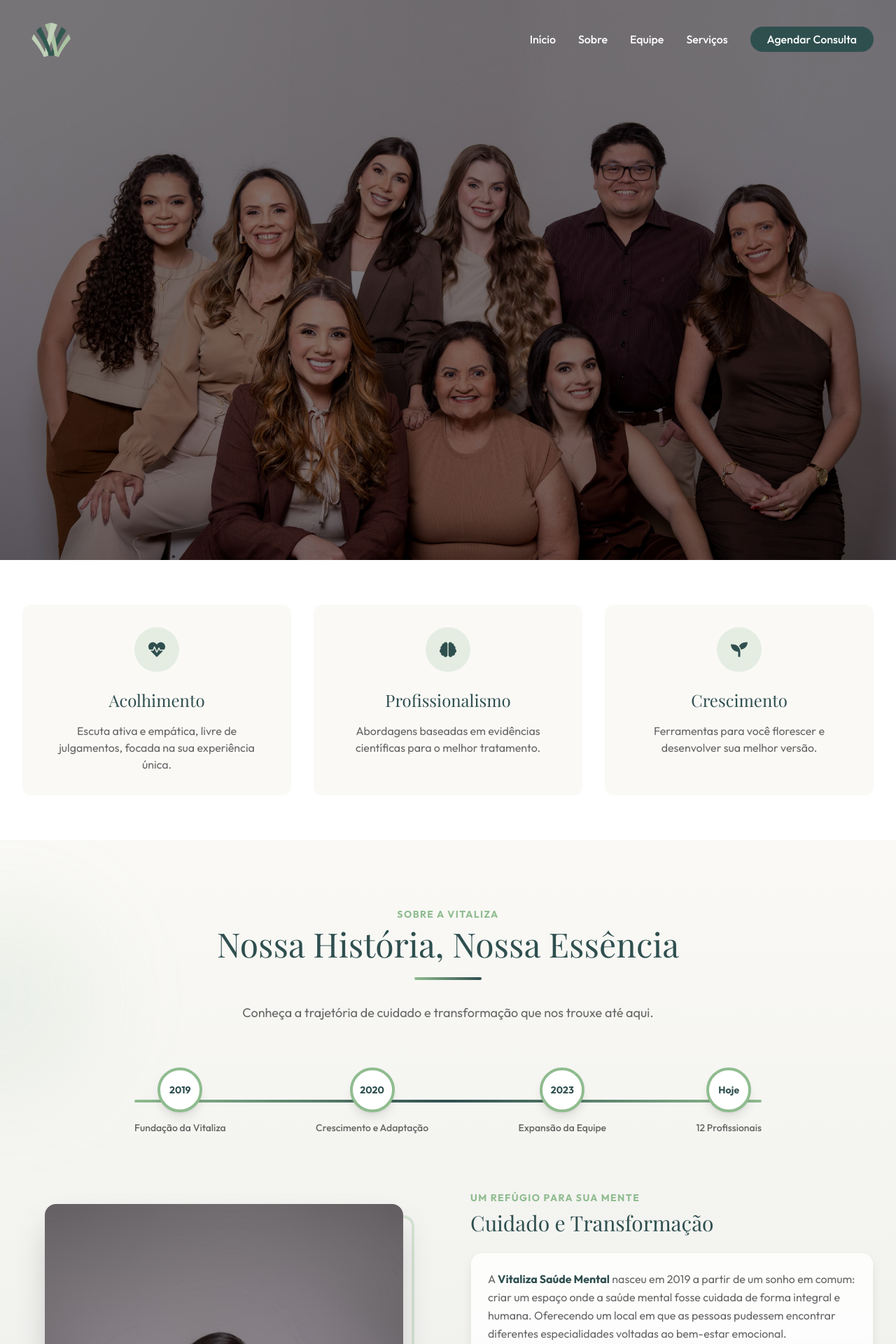
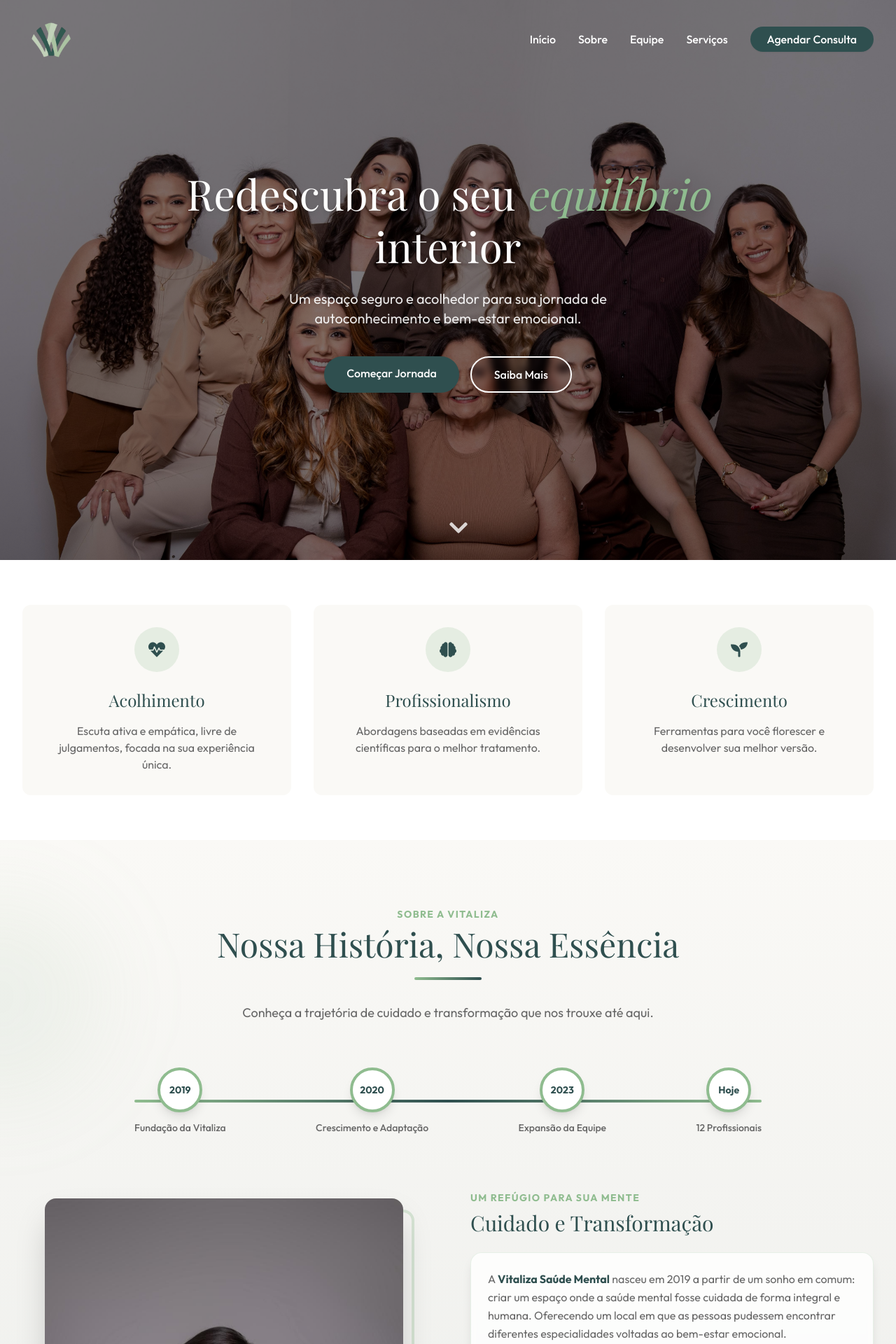
Before and after one commit to klsb122/vitaliza, a React (Vite) app: page / in a window 1280 px wide. Shown: the top 1920 px of the page at 70% size. Built offline with nearby package versions, Linux system fonts and the light colour scheme; the HTML template or start-up script is replaced by a standard one; a web font is replaced by a local one.

Commit message:
feat: Adiciona componentes de UI para as seções Hero, Sobre Nós, Serviços, Equipe e Contato, incluindo utilitário de animação de scroll.

```diff
--- a/src/components/AboutUs.tsx
+++ b/src/components/AboutUs.tsx
@@ -1,5 +1,6 @@
 import { FaHeart, FaUsers, FaLeaf, FaStar, FaCheck } from 'react-icons/fa';
 import novaFase from '../assets/fundadoras.jpeg';
+import ScrollAnimation from './ScrollAnimation';
 
 const AboutUs = () => {
   const highlights = [
@@ -47,6 +48,7 @@ const AboutUs = () => {
       <div className="container mx-auto px-4 md:px-8 relative z-10">
 
         {/* === PARTE 1: Header === */}
+        <ScrollAnimation direction="up">
           <div className="text-center max-w-3xl mx-auto mb-16">
             <span className="block text-sm font-bold tracking-widest text-secondary uppercase mb-2">
               Sobre a Vitaliza
@@ -59,9 +61,11 @@ const AboutUs = () => {
               Conheça a trajetória de cuidado e transformação que nos trouxe até aqui.
             </p>
           </div>
+        </ScrollAnimation>
 
         {/* Timeline Visual de Evolução */}
         <div className="max-w-4xl mx-auto mb-20">
+          <ScrollAnimation direction="up" delay={0.2}>
             <div className="flex flex-col md:flex-row items-center justify-between gap-8 relative">
               {/* Timeline line */}
               <div className="hidden md:block absolute top-1/2 left-0 right-0 h-1 bg-gradient-to-r from-secondary via-primary to-secondary rounded-full -translate-y-1/2"></div>
@@ -75,12 +79,14 @@ const AboutUs = () => {
                 </div>
               ))}
             </div>
+          </ScrollAnimation>
         </div>
 
         {/* === PARTE 2: Nossa História Completa === */}
         <div className="grid lg:grid-cols-2 gap-16 items-center mb-20">
           {/* Imagem */}
           <div className="order-2 lg:order-1">
+            <ScrollAnimation direction="right">
               <div className="relative max-w-lg mx-auto">
                 <img
                   src={novaFase}
@@ -90,10 +96,12 @@ const AboutUs = () => {
                 {/* Decorative frame */}
                 <div className="absolute -bottom-4 -right-4 w-full h-full border-4 border-secondary/30 rounded-2xl -z-10"></div>
               </div>
+            </ScrollAnimation>
           </div>
 
           {/* Texto Completo da História */}
           <div className="order-1 lg:order-2 space-y-6">
+            <ScrollAnimation direction="left">
               <div>
                 <span className="block text-sm font-bold tracking-widest text-secondary uppercase mb-2">
                   Um Refúgio Para Sua Mente
@@ -116,14 +124,14 @@ const AboutUs = () => {
               </div>
 
               {/* Quote/Missão */}
-            <div className="bg-gradient-to-r from-primary to-primary/80 rounded-2xl p-5 text-white shadow-lg">
+              <div className="bg-gradient-to-r from-primary to-primary/80 rounded-2xl p-5 text-white shadow-lg mt-6">
                 <p className="italic leading-relaxed">
                   "Seguimos em constante evolução, mantendo vivo o propósito que deu origem à Vitaliza: promover saúde mental, cuidado e qualidade de vida em todas as fases da vida."
                 </p>
               </div>
 
               {/* Diferenciais */}
-            <ul className="space-y-3 pt-2">
+              <ul className="space-y-3 pt-4">
                 {diferenciais.map((item, index) => (
                   <li key={index} className="flex items-center gap-3 font-medium text-text">
                     <span className="w-6 h-6 bg-secondary/20 rounded-full flex items-center justify-center">
@@ -133,15 +141,16 @@ const AboutUs = () => {
                   </li>
                 ))}
               </ul>
+            </ScrollAnimation>
           </div>
         </div>
 
         {/* === PARTE 3: Highlights/Cards === */}
         <div className="grid grid-cols-2 lg:grid-cols-4 gap-5">
           {highlights.map((item, index) => (
+            <ScrollAnimation key={index} direction="up" delay={index * 0.1}>
               <div
-              key={index}
-              className="bg-white rounded-2xl p-6 shadow-lg border border-secondary/10 hover:shadow-xl hover:-translate-y-1 transition-all duration-300 group text-center"
+                className="bg-white rounded-2xl p-6 shadow-lg border border-secondary/10 hover:shadow-xl hover:-translate-y-1 transition-all duration-300 group text-center h-full"
               >
                 <div className="w-14 h-14 bg-gradient-to-br from-secondary to-primary rounded-xl flex items-center justify-center mb-4 mx-auto group-hover:scale-110 transition-transform duration-300">
                   <item.icon className="text-white text-2xl" />
@@ -149,6 +158,7 @@ const AboutUs = () => {
                 <h3 className="font-bold text-primary text-lg mb-2">{item.title}</h3>
                 <p className="text-light-text text-sm leading-relaxed">{item.description}</p>
               </div>
+            </ScrollAnimation>
           ))}
         </div>
 
--- a/src/components/Hero.tsx
+++ b/src/components/Hero.tsx
@@ -1,22 +1,45 @@
+import { useRef } from 'react';
+import { motion, useScroll, useTransform } from 'framer-motion';
+import { FaChevronDown } from 'react-icons/fa';
 import equipe from '../assets/equipe.jpg';
 
 const Hero = () => {
+  const ref = useRef(null);
+  const { scrollYProgress } = useScroll({
+    target: ref,
+    offset: ["start start", "end start"]
+  });
+
+  const y = useTransform(scrollYProgress, [0, 1], ["0%", "50%"]);
+  const replaceOpacity = useTransform(scrollYProgress, [0, 0.5], [1, 0]);
+
   return (
     <>
-      {/* Desktop: Layout original com background full */}
+      {/* Desktop: Layout original com background full e Parallax */}
       <section
         id="home"
-        className="relative min-h-screen hidden md:flex items-center justify-center"
-        style={{
-          backgroundImage: `url(${equipe})`,
-          backgroundSize: 'cover',
-          backgroundPosition: 'center',
-        }}
+        className="relative min-h-screen hidden md:flex items-center justify-center overflow-hidden"
+        ref={ref}
       >
-        <div className="absolute inset-0 bg-black/50" />
+        <motion.div
+          className="absolute inset-0 z-0"
+          style={{
+            backgroundImage: `url(${equipe})`,
+            backgroundSize: 'cover',
+            backgroundPosition: 'center',
+            y
+          }}
+        />
+        <div className="absolute inset-0 bg-black/50 z-0" />
 
         <div className="container mx-auto px-8 relative z-10">
-          <div className="text-center max-w-3xl mx-auto animate-fade-in">
+          <motion.div
+            className="text-center max-w-3xl mx-auto"
+            style={{ opacity: replaceOpacity }}
+            initial={{ opacity: 0, y: 30 }}
+            animate={{ opacity: 1, y: 0 }}
+            transition={{ duration: 1, delay: 0.2 }}
+          >
             <h1 className="text-6xl font-serif text-white mb-6 leading-tight drop-shadow-lg">
               Redescubra o seu <span className="text-secondary italic">equilíbrio</span> interior
             </h1>
@@ -31,8 +54,21 @@ const Hero = () => {
                 Saiba Mais
               </a>
             </div>
-          </div>
+          </motion.div>
         </div>
+
+        {/* Scroll Indicator */}
+        <motion.div
+          className="absolute bottom-10 left-1/2 -translate-x-1/2 z-20 text-white cursor-pointer"
+          animate={{ y: [0, 10, 0] }}
+          transition={{ repeat: Infinity, duration: 1.5, ease: "easeInOut" }}
+          onClick={() => {
+            const element = document.getElementById('sobre');
+            element?.scrollIntoView({ behavior: 'smooth' });
+          }}
+        >
+          <FaChevronDown className="text-3xl opacity-80 hover:opacity-100 transition-opacity" />
+        </motion.div>
       </section>
 
       {/* Mobile: Layout empilhado com foto integrada */}
@@ -42,7 +78,12 @@ const Hero = () => {
       >
         {/* Conteúdo de texto */}
         <div className="flex-1 flex flex-col justify-center px-6 pt-24 pb-8">
-          <div className="text-center max-w-md mx-auto animate-fade-in">
+          <motion.div
+            className="text-center max-w-md mx-auto"
+            initial={{ opacity: 0, y: 20 }}
+            animate={{ opacity: 1, y: 0 }}
+            transition={{ duration: 0.8 }}
+          >
             <h1 className="text-3xl sm:text-4xl font-serif text-text mb-4 leading-snug">
               Redescubra o seu <span className="text-secondary italic">equilíbrio</span> interior
             </h1>
@@ -57,11 +98,16 @@ const Hero = () => {
                 Saiba Mais
               </a>
             </div>
-          </div>
+          </motion.div>
         </div>
 
-        {/* Foto da equipe com fade integrado */}
-        <div className="relative w-full flex-shrink-0">
+        {/* Foto da equipe com fade integrado e leve animação */}
+        <motion.div
+          className="relative w-full flex-shrink-0"
+          initial={{ opacity: 0 }}
+          animate={{ opacity: 1 }}
+          transition={{ duration: 1, delay: 0.3 }}
+        >
           {/* Gradiente superior para integrar ao fundo */}
           <div
             className="absolute top-0 left-0 right-0 h-16 z-10 pointer-events-none"
@@ -93,7 +139,7 @@ const Hero = () => {
               background: 'radial-gradient(ellipse at center bottom, transparent 30%, rgba(250, 249, 246, 0.3) 100%)'
             }}
           />
-        </div>
+        </motion.div>
       </section>
     </>
   );
--- /dev/null
+++ b/src/components/ScrollAnimation.tsx
@@ -0,0 +1,65 @@
+import { motion } from 'framer-motion';
+import { ReactNode } from 'react';
+
+interface ScrollAnimationProps {
+  children: ReactNode;
+  className?: string;
+  direction?: 'up' | 'down' | 'left' | 'right' | 'none';
+  delay?: number;
+  duration?: number;
+}
+
+const ScrollAnimation = ({
+  children,
+  className = "",
+  direction = 'up',
+  delay = 0,
+  duration = 0.5
+}: ScrollAnimationProps) => {
+
+  const getVariants = () => {
+    switch (direction) {
+      case 'up':
+        return {
+          hidden: { opacity: 0, y: 50 },
+          visible: { opacity: 1, y: 0 }
+        };
+      case 'down':
+        return {
+          hidden: { opacity: 0, y: -50 },
+          visible: { opacity: 1, y: 0 }
+        };
+      case 'left':
+        return {
+          hidden: { opacity: 0, x: 50 },
+          visible: { opacity: 1, x: 0 }
+        };
+      case 'right':
+        return {
+          hidden: { opacity: 0, x: -50 },
+          visible: { opacity: 1, x: 0 }
+        };
+      case 'none':
+      default:
+        return {
+          hidden: { opacity: 0 },
+          visible: { opacity: 1 }
+        };
+    }
+  };
+
+  return (
+    <motion.div
+      initial="hidden"
+      whileInView="visible"
+      viewport={{ once: true, margin: "-50px" }}
+      transition={{ duration, delay, ease: "easeOut" }}
+      variants={getVariants()}
+      className={className}
+    >
+      {children}
+    </motion.div>
+  );
+};
+
+export default ScrollAnimation;
```
Also changed, not shown: src/components/Contact.tsx (+12 -2 lines), src/components/Services.tsx (+11 -1 lines), src/components/Team.tsx (+7 -0 lines). Lines whose indentation alone changed are shown as unchanged.
